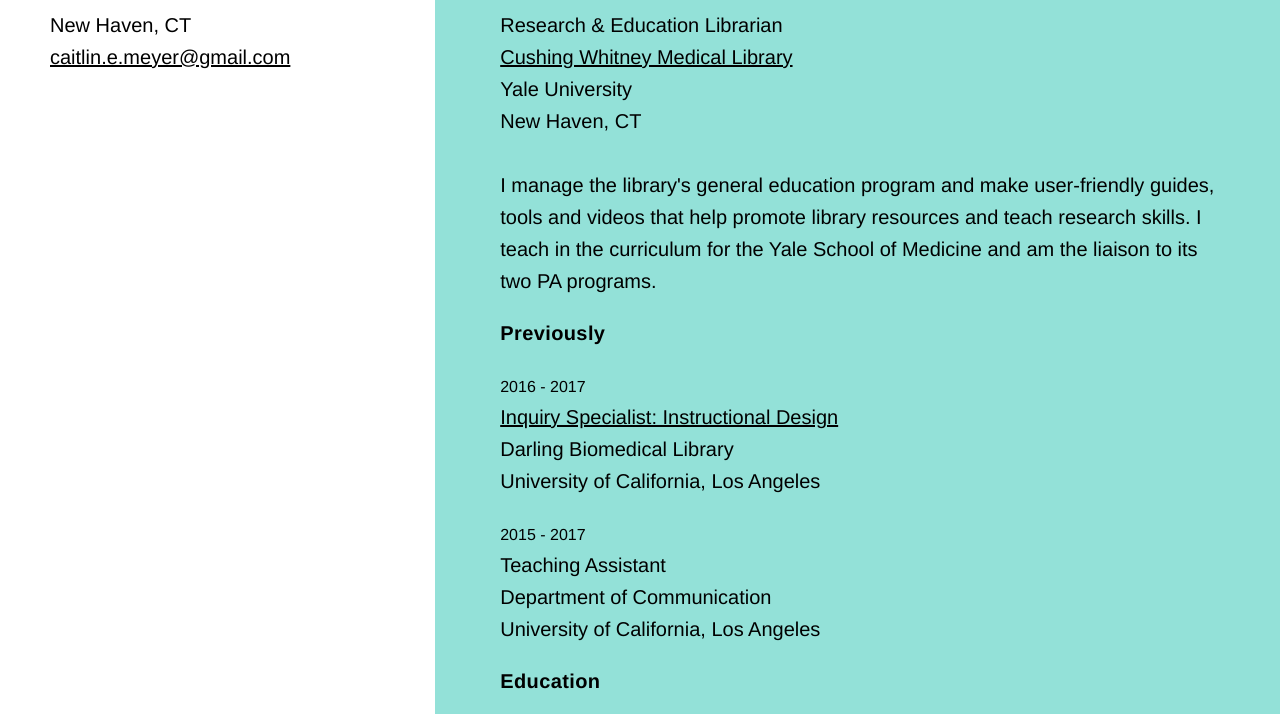
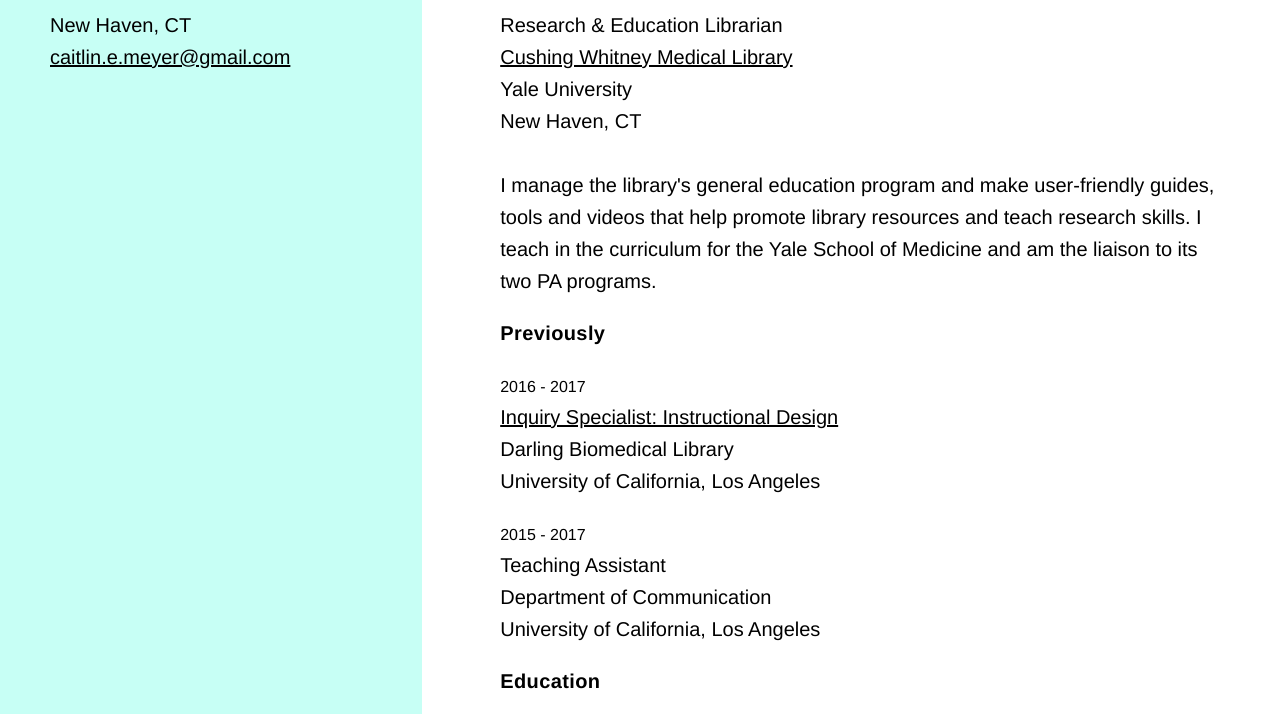
Before and after one commit to caitlinmeyer/color-block, a plain HTML site: page index.html in a window 1280 px wide. Shown: the part 93-807 px from the top of the page. Drawn offline with Linux system fonts and the light colour scheme; a script that the page names is missing; a web font is replaced by a local one.

Commit message:
Update style.css

```diff
--- a/css/style.css
+++ b/css/style.css
@@ -129,11 +129,11 @@
  * -------------------*/
 
 .bg-0 {
-    background-color : #fff;
+    background-color : #C7FFF5;
     }
 
 .bg-1 {
-    background-color : #93e1d8;
+    background-color : #fff;
     }
 
 .bg-2 {
```
